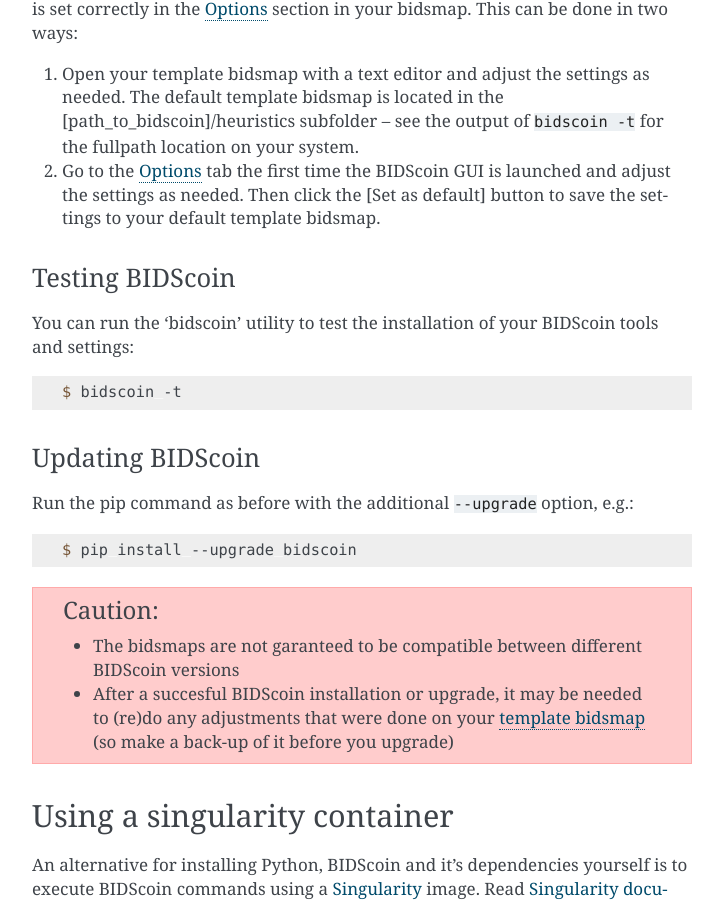
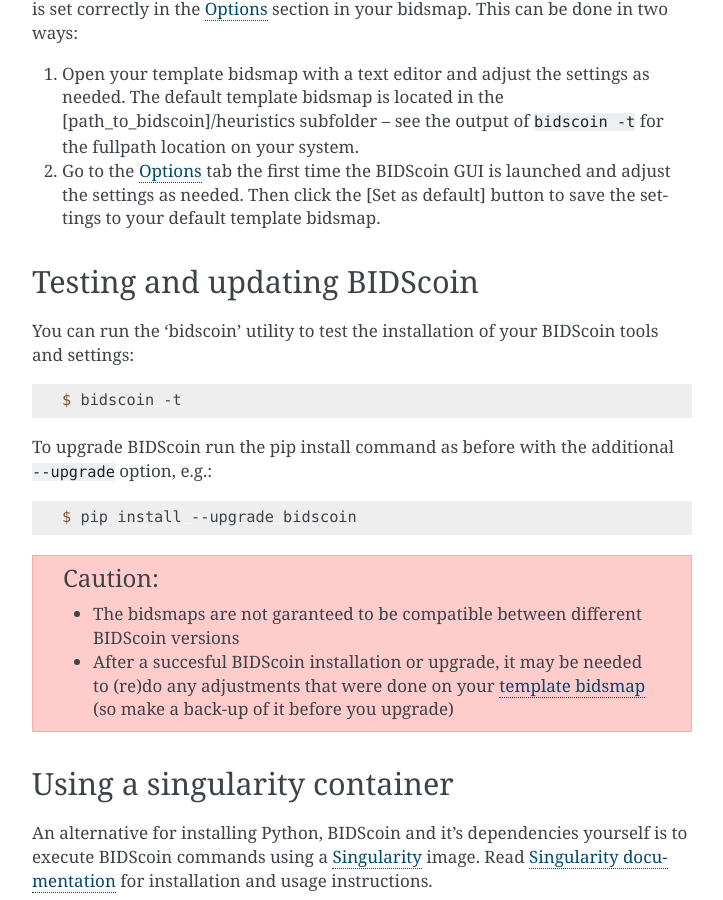
Before and after one commit to Donders-Institute/bidscoin, a Sphinx documentation site: the page built from docs/installation.rst, in a window 1280 px wide and 900 px high, scrolled down 1118 px. Shown: the whole window, without its empty margins (388-1111 px from the left). Built offline with Sphinx 7.4.7, drawn with Linux system fonts in a browser that asks for light colours; some of the changed text lies outside the part shown.

Commit message:
Improved documentation

```diff
--- a/docs/installation.rst
+++ b/docs/installation.rst
@@ -40,8 +40,8 @@
 1. Open your template bidsmap with a text editor and adjust the settings as needed. The default template bidsmap is located in the [path_to_bidscoin]/heuristics subfolder -- see the output of ``bidscoin -t`` for the fullpath location on your system.
 2. Go to the `Options`_ tab the first time the BIDScoin GUI is launched and adjust the settings as needed. Then click the [Set as default] button to save the settings to your default template bidsmap.
 
-Testing BIDScoin
-^^^^^^^^^^^^^^^^
+Testing and updating BIDScoin
+-----------------------------
 
 You can run the 'bidscoin' utility to test the installation of your BIDScoin tools and settings:
 
@@ -49,10 +49,7 @@
 
    $ bidscoin -t
 
-Updating BIDScoin
-^^^^^^^^^^^^^^^^^
-
-Run the pip command as before with the additional ``--upgrade`` option, e.g.:
+To upgrade BIDScoin run the pip install command as before with the additional ``--upgrade`` option, e.g.:
 
 .. code-block:: console
 
```
